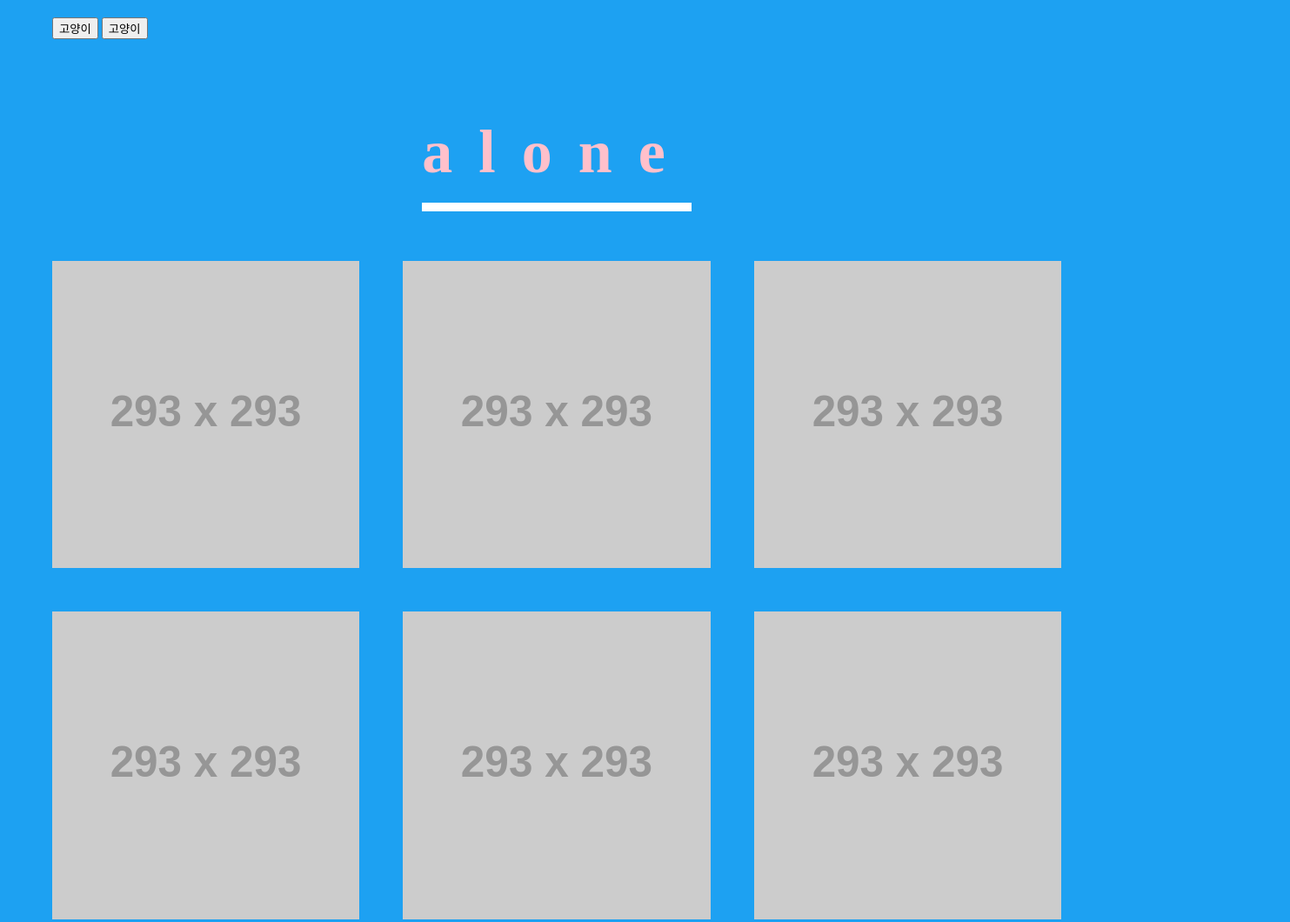
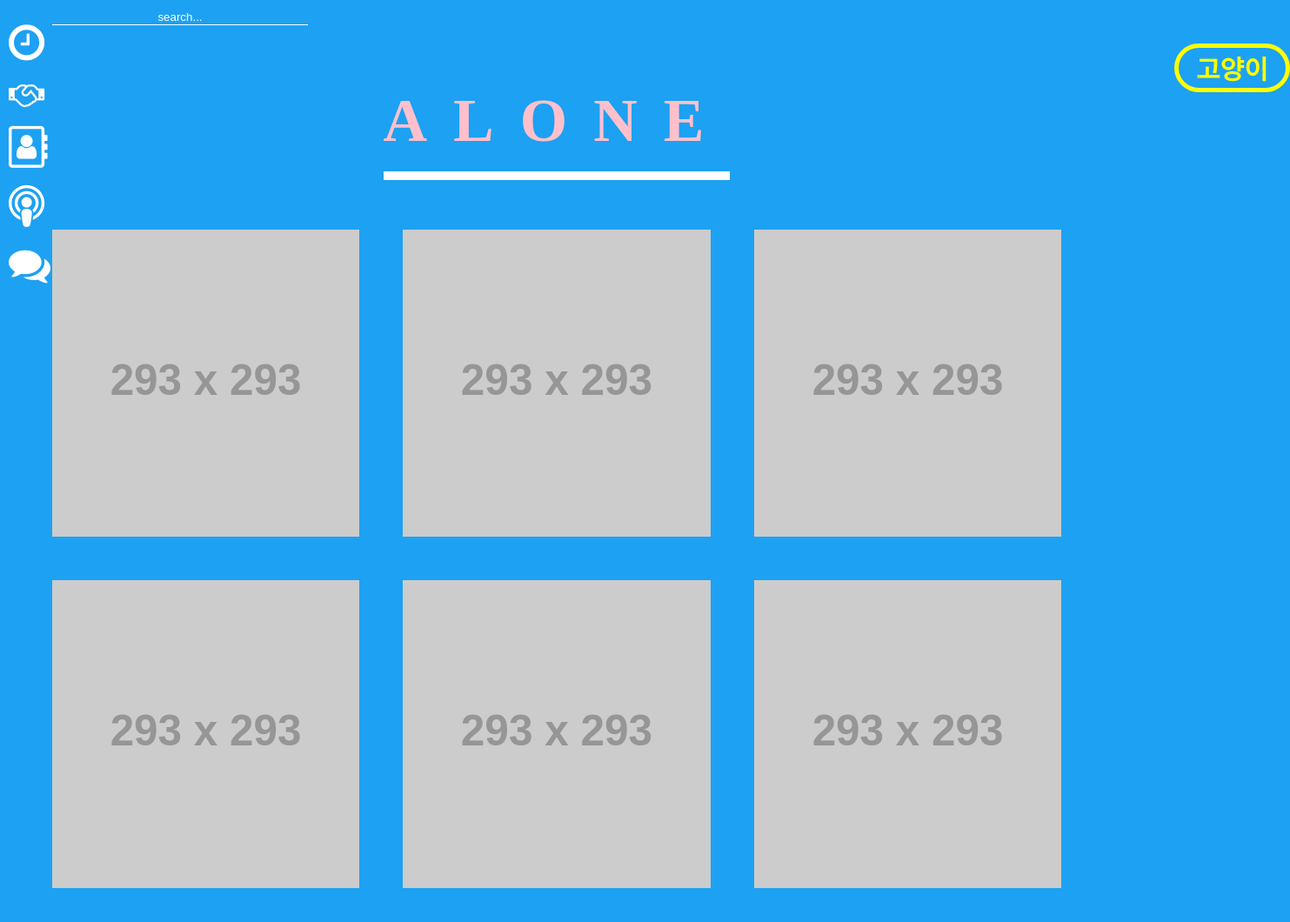
Before and after one commit to Hyun0000/ETC, a plain HTML site: page index.html in a window 1280 px wide. Shown: the top 1060 px of the page at 87% size, 1483 px wide, since content can reach past the window. Drawn offline with Linux system fonts and the light colour scheme; placeholder pictures from the web are drawn by us.

Commit message:
#2
수정 필요(210322) #2
1. alone 제목의 border-bottom 색깔도 버튼 클릭과 같이 변경되게 하기
2. 적절한 사진 넣기&적절한 폰트 사용
3. 이미지 위에 글씨 넣기
4. 이미지 위에 마우스 올렸을 때 투명도 바뀌게 만들기

개선 사항(210322) #2
1. 버튼 디자인 변경 (버튼에도 if함수 적용)
2. 왼쪽 사이드에 아이콘들 추가

```diff
--- a/index.html
+++ b/index.html
@@ -2,18 +2,17 @@
 <html lang="ko" dir="ltr">
   <head>
     <meta charset="utf-8">
-    <title>alone</title>
-
-
+    <title>ALONE</title>
+<link rel="stylesheet" href="https://stackpath.bootstrapcdn.com/font-awesome/4.7.0/css/font-awesome.min.css">
 <style>
   main {
   max-width: 1200px;
   margin: 3rem auto;
-  margin-top: 90px;}
+  margin-top: 10px;}
 
 
       h1{text-align: center;
-      margin-top: 30px;
+      margin-top: 70px;
       font-size: 70px;
     letter-spacing: 30px;
   color: pink;}
@@ -22,7 +21,7 @@
       body{background-color: #1DA1F2;
       margin-left : 60px;
     margin-right : 60px;
-  margin-top: 20px;}
+  margin-top: 10px;}
 
 
       span{border-bottom: 10px solid white;
@@ -38,44 +37,71 @@ img {width: 100%;}
 #dogcat {border: 5px white solid;
 padding: 5px;}
 
+#btn{position: absolute;
+left: 1350px;
+top: 50px;
+border: 5px solid yellow;
+border-radius: 30px;
+font-size: 30px;
+font-weight: bold;
+color: yellow;
+background-color: #1DA1F2;
+padding-left: 20px;
+padding-right: 20px;
+outline: 0;}
+
+#icon{position: fixed;
+left: 10px;
+top: 25px;
+color: white;}
+
+i {
+margin-bottom: 10px;
+padding-bottom: 10px;}
+
+#search {outline: none;
+text-align:center;
+background-color: #1DA1F2;
+border-bottom: 1px solid white;
+border-left : none;
+border-top : none;
+border-right : none;
+width: 25%;
+color: white;}
+
 </style>
 
 
   </head>
   <body>
+<input id="search" type="text" name="" value="search...">
+<main>
 
   <header>
-      <input id="animal" type="button" value="고양이" onclick="
-      if(document.querySelector('#animal').value === '고양이')
-      {document.querySelector('body').style.backgroundColor = '#FFD700';
-      document.querySelector('h1').style.color = 'white';
-      document.querySelector('#animal').value = '강아지';
-    }
-      else
-      {document.querySelector('body').style.backgroundColor = '#1DA1F2';
-      document.querySelector('h1').style.color = 'pink';
-      document.querySelector('#animal').value = '고양이';}
-      ">
-
-      <input type="button" value="고양이" onclick="
+        <input id="btn" type="button" value="고양이" onclick="
         var name = document.querySelector('body');
         var font = document.querySelector('h1');
+        var btn = document.querySelector('#btn')
         if(this.value === '고양이')
         {name.style.backgroundColor = '#FFD700';
         font.style.color = 'white';
+        btn.style.backgroundColor = '#FFD700';
+        btn.style.color = 'white';
+        btn.style.borderColor = 'white';
         this.value = '강아지';
       }
         else
         {name.style.backgroundColor = '#1DA1F2';
         font.style.color = 'pink';
+        btn.style.backgroundColor = '#1DA1F2';
+        btn.style.color = 'pink';
+        btn.style.borderColor = 'pink';
         this.value = '고양이';}
         ">
 
         </header>
 
-
-<main>
-<h1><span>alone</span></h1>
+<h1><span>ALONE</span></h1>
 
 <section class="news-feed">
   <img src="http://via.placeholder.com/293x293">
@@ -89,6 +115,13 @@ padding: 5px;}
   <img src="http://via.placeholder.com/293x293">
 </section>
 
+<div id="icon">
+<div><i class="fa fa-clock-o fa-3x" aria-hidden="true"></i></div>
+<div><i class="fa fa-handshake-o fa-2x" aria-hidden="true"></i></div>
+<div><i class="fa fa-address-book-o fa-3x" aria-hidden="true"></i></div>
+<div><i class="fa fa-podcast fa-3x" aria-hidden="true"></i></div>
+<div><i class="fa fa-comments fa-3x" aria-hidden="true"></i></div>
+</div>
 </main>
   </body>
 </html>
```
Lines whose indentation alone changed are shown as unchanged.
